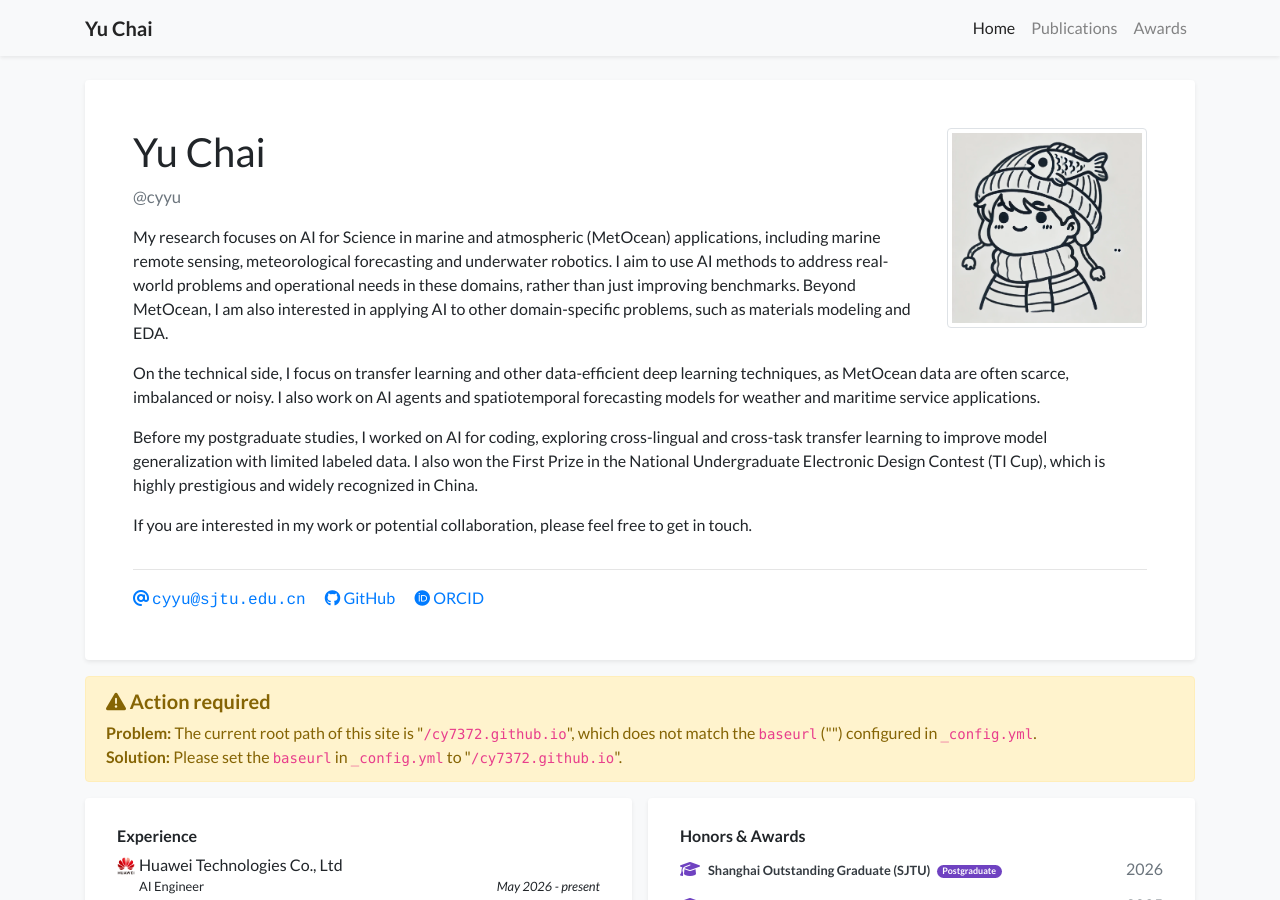
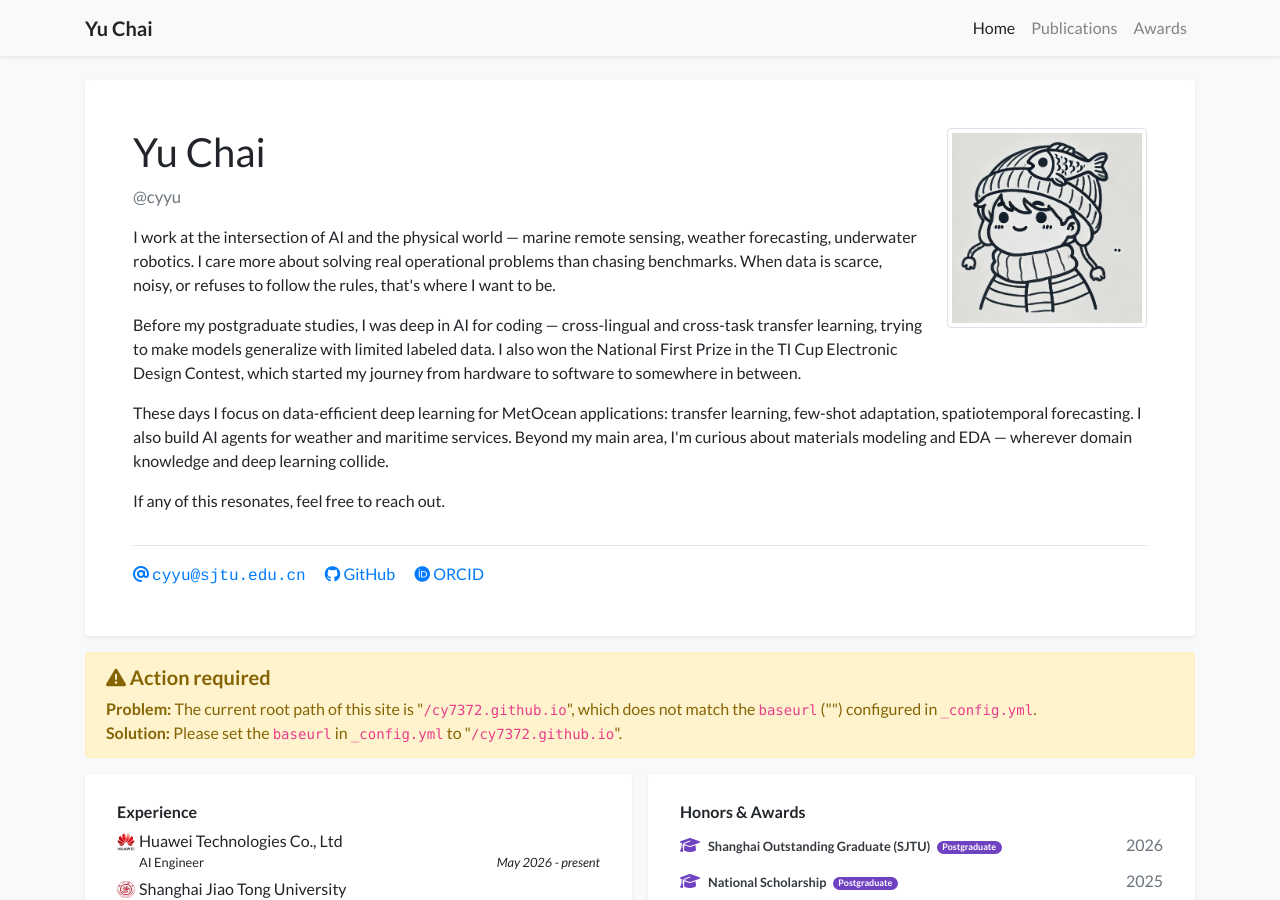
Before and after one commit to cy7372/cy7372.github.io, a Jekyll site: the page built from index.html, in a window 1280 px wide and 900 px high. Built offline with Jekyll 4.4.1, drawn with Linux system fonts in a browser that asks for light colours; nearby versions of some CDN libraries; a style sheet for code colours, icons or effects is not loaded.

Commit message:
[Auto Backup] 修复 YAML 中 short_bio 字段重复两行的 bug

```diff
--- a/_data/profile.yml
+++ b/_data/profile.yml
@@ -27,21 +27,20 @@
 
 short_bio_text_justify: false
 short_bio: >-
-short_bio: >-
   <p>
-    My research focuses on AI for Science in marine and atmospheric (MetOcean) applications, including marine remote sensing, meteorological forecasting and underwater robotics. I aim to use AI methods to address real-world problems and operational needs in these domains, rather than just improving benchmarks. Beyond MetOcean, I am also interested in applying AI to other domain-specific problems, such as materials modeling and EDA.
+    I work at the intersection of AI and the physical world — marine remote sensing, weather forecasting, underwater robotics. I care more about solving real operational problems than chasing benchmarks. When data is scarce, noisy, or refuses to follow the rules, that's where I want to be.
   </p>
 
   <p>
-    On the technical side, I focus on transfer learning and other data-efficient deep learning techniques, as MetOcean data are often scarce, imbalanced or noisy. I also work on AI agents and spatiotemporal forecasting models for weather and maritime service applications.
+    Before my postgraduate studies, I was deep in AI for coding — cross-lingual and cross-task transfer learning, trying to make models generalize with limited labeled data. I also won the National First Prize in the TI Cup Electronic Design Contest, which started my journey from hardware to software to somewhere in between.
   </p>
 
   <p>
-    Before my postgraduate studies, I worked on AI for coding, exploring cross-lingual and cross-task transfer learning to improve model generalization with limited labeled data. I also won the First Prize in the National Undergraduate Electronic Design Contest (TI Cup), which is highly prestigious and widely recognized in China.
+    These days I focus on data-efficient deep learning for MetOcean applications: transfer learning, few-shot adaptation, spatiotemporal forecasting. I also build AI agents for weather and maritime services. Beyond my main area, I'm curious about materials modeling and EDA — wherever domain knowledge and deep learning collide.
   </p>
 
   <p>
-    If you are interested in my work or potential collaboration, please feel free to get in touch.
+    If any of this resonates, feel free to reach out.
   </p>
 
 
```
